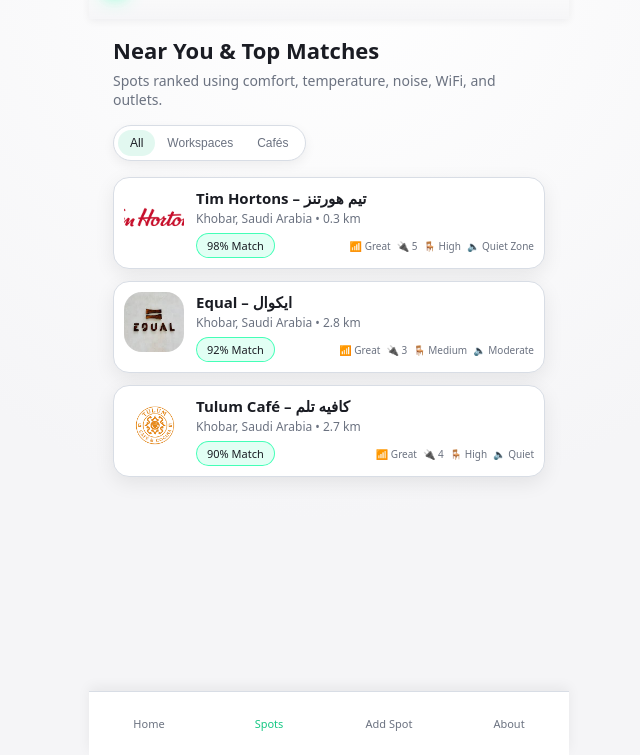
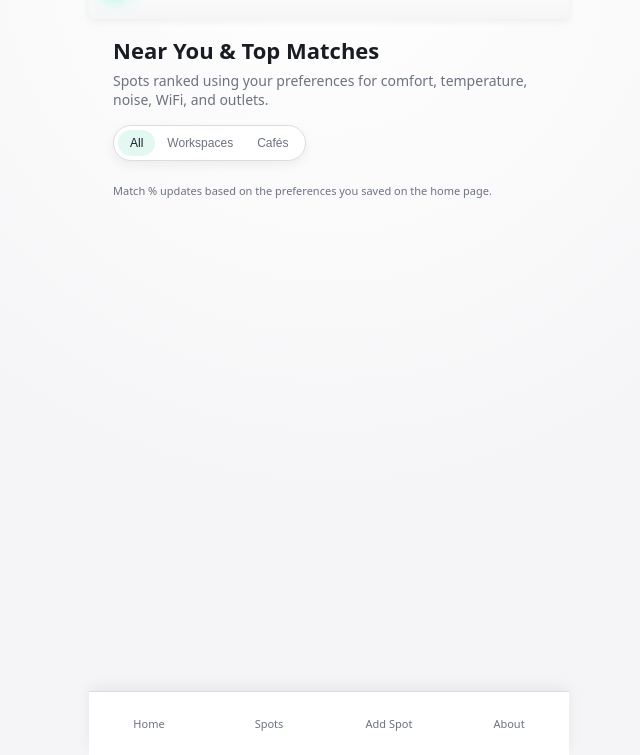
Before and after one commit to bale1234789-bot/spotfinder-mvp, a plain HTML site: page spots.html in a window 1280 px wide. Shown: the part 45-800 px from the top of the page, without its empty margins (311-951 px from the left). Drawn offline with Linux system fonts and the light colour scheme.

Commit message:
Refactor spots.html for better structure and clarity

```diff
--- a/spots.html
+++ b/spots.html
@@ -6,7 +6,9 @@
     <meta name="viewport" content="width=device-width, initial-scale=1.0" />
     <link rel="stylesheet" href="assets/css/style.css" />
   </head>
-  <body class="sf-body">
+
+  <body class="sf-body" data-page="spots">
+    <!-- Header -->
     <header class="sf-header">
       <div class="sf-logo-wrap">
         <div class="sf-logo-dot"></div>
@@ -14,104 +16,47 @@
       </div>
     </header>
 
+    <!-- Main -->
     <main class="sf-main">
       <section class="sf-page-head">
         <h1 class="sf-hero-title-small">Near You &amp; Top Matches</h1>
         <p class="sf-hero-sub">
-          Spots ranked using comfort, temperature, noise, WiFi, and outlets.
+          Spots ranked using your preferences for comfort, temperature, noise,
+          WiFi, and outlets.
         </p>
 
-        <!-- Tabs (visual only for now) -->
         <div class="sf-filter-row">
-          <div class="sf-filter-tabs">
-            <button class="sf-filter-tab sf-filter-tab-active">All</button>
-            <button class="sf-filter-tab">Workspaces</button>
-            <button class="sf-filter-tab">Cafés</button>
+          <div class="sf-filter-tabs" id="sf-filter-tabs">
+            <button
+              class="sf-filter-tab sf-filter-tab-active"
+              data-filter="all"
+            >
+              All
+            </button>
+            <button class="sf-filter-tab" data-filter="workspace">
+              Workspaces
+            </button>
+            <button class="sf-filter-tab" data-filter="cafe">Cafés</button>
           </div>
         </div>
       </section>
 
-      <!-- Static list of spots -->
-      <section class="sf-list">
-        <!-- Tim Hortons -->
-        <a href="spot-tim-hortons.html" class="sf-spot-card">
-          <img
-            class="sf-spot-img"
-            src="assets/img/tim.jpg"
-            alt="Tim Hortons"
-          />
-          <div class="sf-spot-main">
-            <h2 class="sf-spot-name">Tim Hortons – تيم هورتنز</h2>
-            <p class="sf-spot-location">
-              Khobar, Saudi Arabia • 0.3 km
-            </p>
-            <div class="sf-spot-meta">
-              <span class="sf-match-pill">98% Match</span>
-              <div class="sf-mini-metrics">
-                <span>📶 Great</span>
-                <span>🔌 5</span>
-                <span>🪑 High</span>
-                <span>🔈 Quiet Zone</span>
-              </div>
-            </div>
-          </div>
-        </a>
+      <!-- List generated by JS -->
+      <section class="sf-list" id="sf-spot-list"></section>
 
-        <!-- Equal Café -->
-        <a href="spot-equal.html" class="sf-spot-card">
-          <img
-            class="sf-spot-img"
-            src="assets/img/equal.jpg"
-            alt="Equal Café"
-          />
-          <div class="sf-spot-main">
-            <h2 class="sf-spot-name">Equal – ايكوال</h2>
-            <p class="sf-spot-location">
-              Khobar, Saudi Arabia • 2.8 km
-            </p>
-            <div class="sf-spot-meta">
-              <span class="sf-match-pill">92% Match</span>
-              <div class="sf-mini-metrics">
-                <span>📶 Great</span>
-                <span>🔌 3</span>
-                <span>🪑 Medium</span>
-                <span>🔈 Moderate</span>
-              </div>
-            </div>
-          </div>
-        </a>
-
-        <!-- Tulum Café -->
-        <a href="spot-tulum.html" class="sf-spot-card">
-          <img
-            class="sf-spot-img"
-            src="assets/img/tulum.jpg"
-            alt="Tulum Café"
-          />
-          <div class="sf-spot-main">
-            <h2 class="sf-spot-name">Tulum Café – كافيه تلم</h2>
-            <p class="sf-spot-location">
-              Khobar, Saudi Arabia • 2.7 km
-            </p>
-            <div class="sf-spot-meta">
-              <span class="sf-match-pill">90% Match</span>
-              <div class="sf-mini-metrics">
-                <span>📶 Great</span>
-                <span>🔌 4</span>
-                <span>🪑 High</span>
-                <span>🔈 Quiet</span>
-              </div>
-            </div>
-          </div>
-        </a>
-      </section>
+      <p class="sf-note">
+        Match % updates based on the preferences you saved on the home page.
+      </p>
     </main>
 
+    <!-- Bottom nav -->
     <nav class="sf-nav">
-      <a href="index.html" class="sf-nav-item">Home</a>
-      <a href="spots.html" class="sf-nav-item sf-nav-item-active">Spots</a>
-      <a href="add-spot.html" class="sf-nav-item">Add Spot</a>
-      <a href="about.html" class="sf-nav-item">About</a>
+      <a href="index.html" class="sf-nav-item" data-nav="home">Home</a>
+      <a href="spots.html" class="sf-nav-item" data-nav="spots">Spots</a>
+      <a href="add-spot.html" class="sf-nav-item" data-nav="add">Add Spot</a>
+      <a href="about.html" class="sf-nav-item" data-nav="about">About</a>
     </nav>
+
+    <script src="assets/js/app.js"></script>
   </body>
 </html>
```
